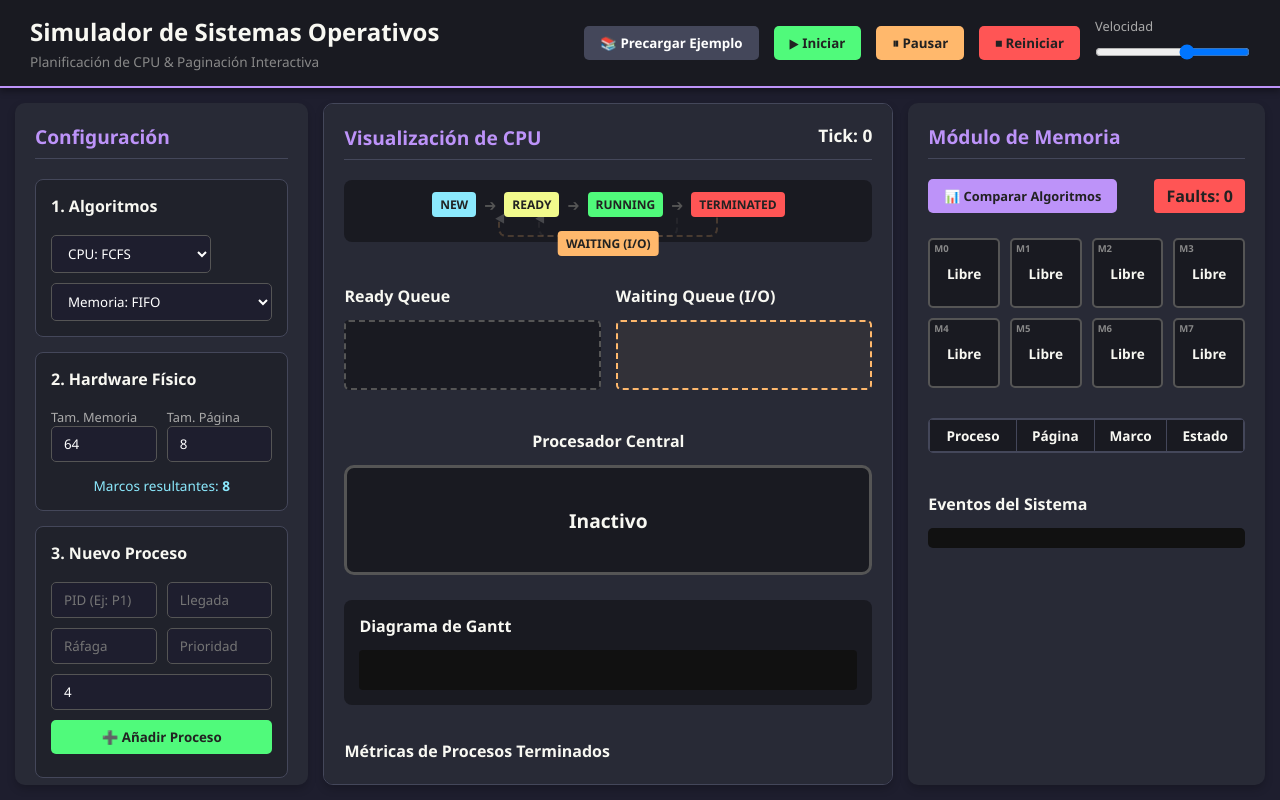
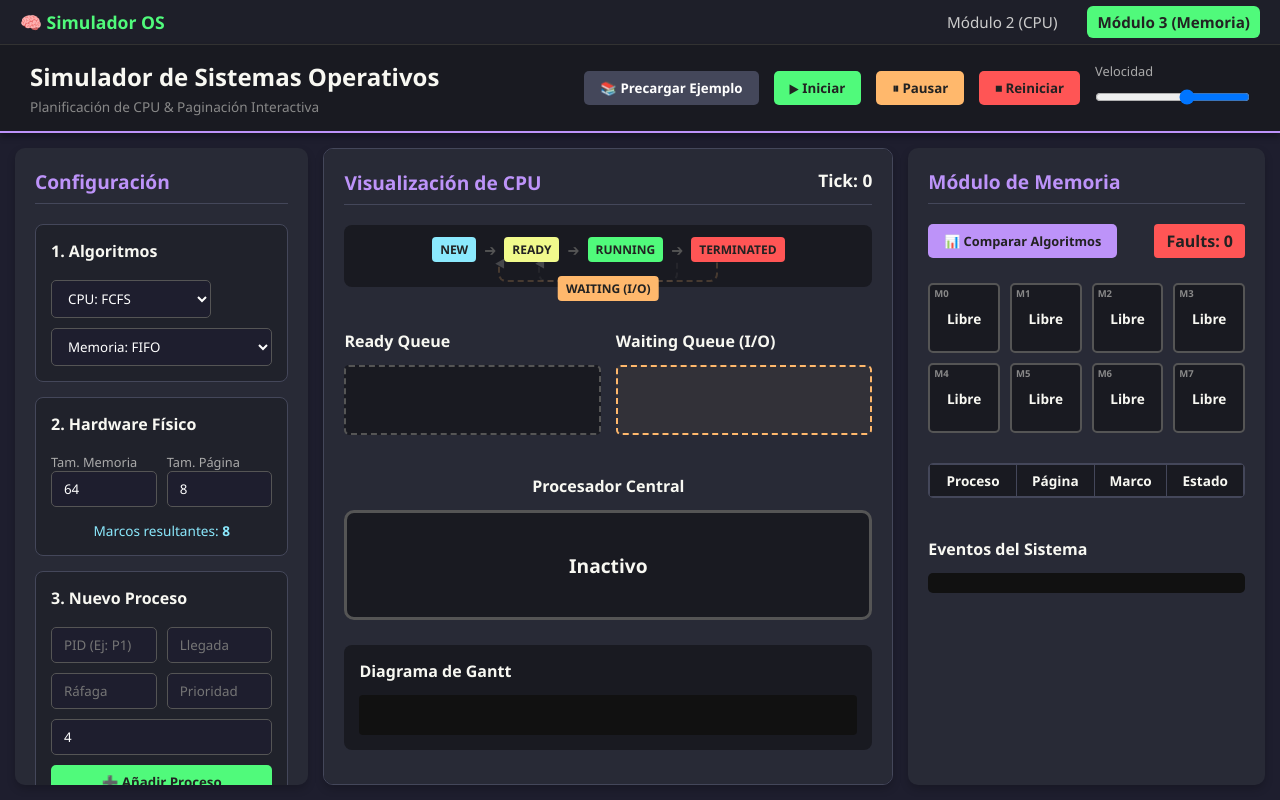
Before and after one commit to jonaxCA/SysOps, a plain HTML site: page Modulo3/modulo3.html in a window 1280 px wide. Shown: the top 800 px of the page. Drawn offline with Linux system fonts and the light colour scheme.

Commit message:
Add global navbar and active link highlighting
Added a global navbar with links to Module 2 and Module 3, and updated script to highlight active link based on the current path.

```diff
--- a/Modulo3/modulo3.html
+++ b/Modulo3/modulo3.html
@@ -7,6 +7,25 @@
     <link rel="stylesheet" href="styles.css">
 </head>
 <body>
+
+<!-- NAVBAR GLOBAL -->
+<nav class="navbar">
+    <div class="nav-container">
+        <span class="nav-logo">🧠 Simulador OS</span>
+        <ul class="nav-links">
+            <li>
+                <a href="/Modulo2/index.html" class="nav-link" id="link-mod2">
+                    Módulo 2 (CPU)
+                </a>
+            </li>
+            <li>
+                <a href="/Modulo3/modulo3.html" class="nav-link" id="link-mod3">
+                    Módulo 3 (Memoria)
+                </a>
+            </li>
+        </ul>
+    </div>
+</nav>
 
     <!-- ================================================================
          HEADER GLOBAL — Controles de simulación
@@ -888,6 +907,16 @@
     calcFrames();
     initMemoryGrid(calcFrames());
 
+        const path = window.location.pathname;
+
+    if (path.includes("Modulo2")) {
+        document.getElementById("link-mod2")?.classList.add("active");
+    }
+
+    if (path.includes("Modulo3")) {
+        document.getElementById("link-mod3")?.classList.add("active");
+    }
+
     </script>
 </body>
 </html>
```
